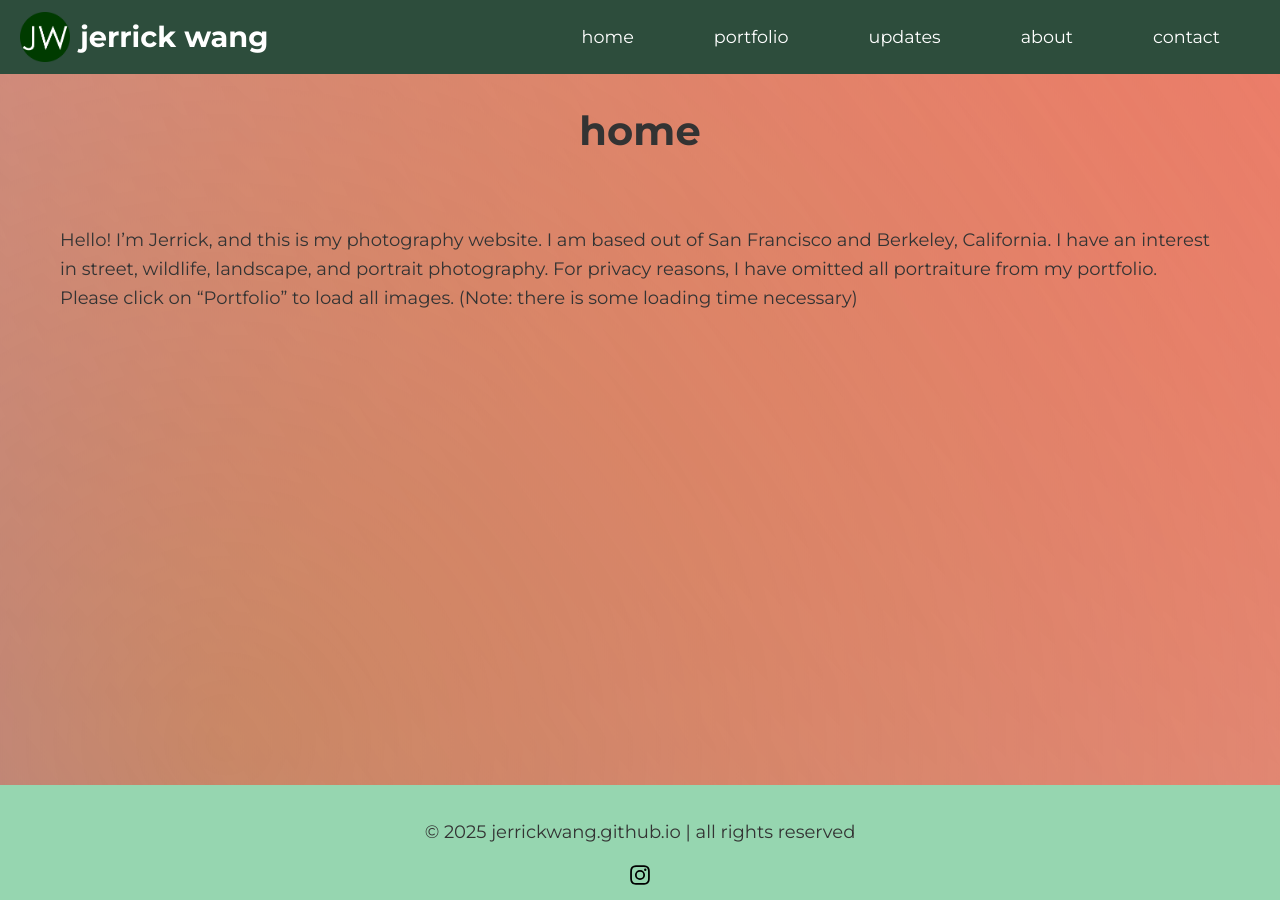
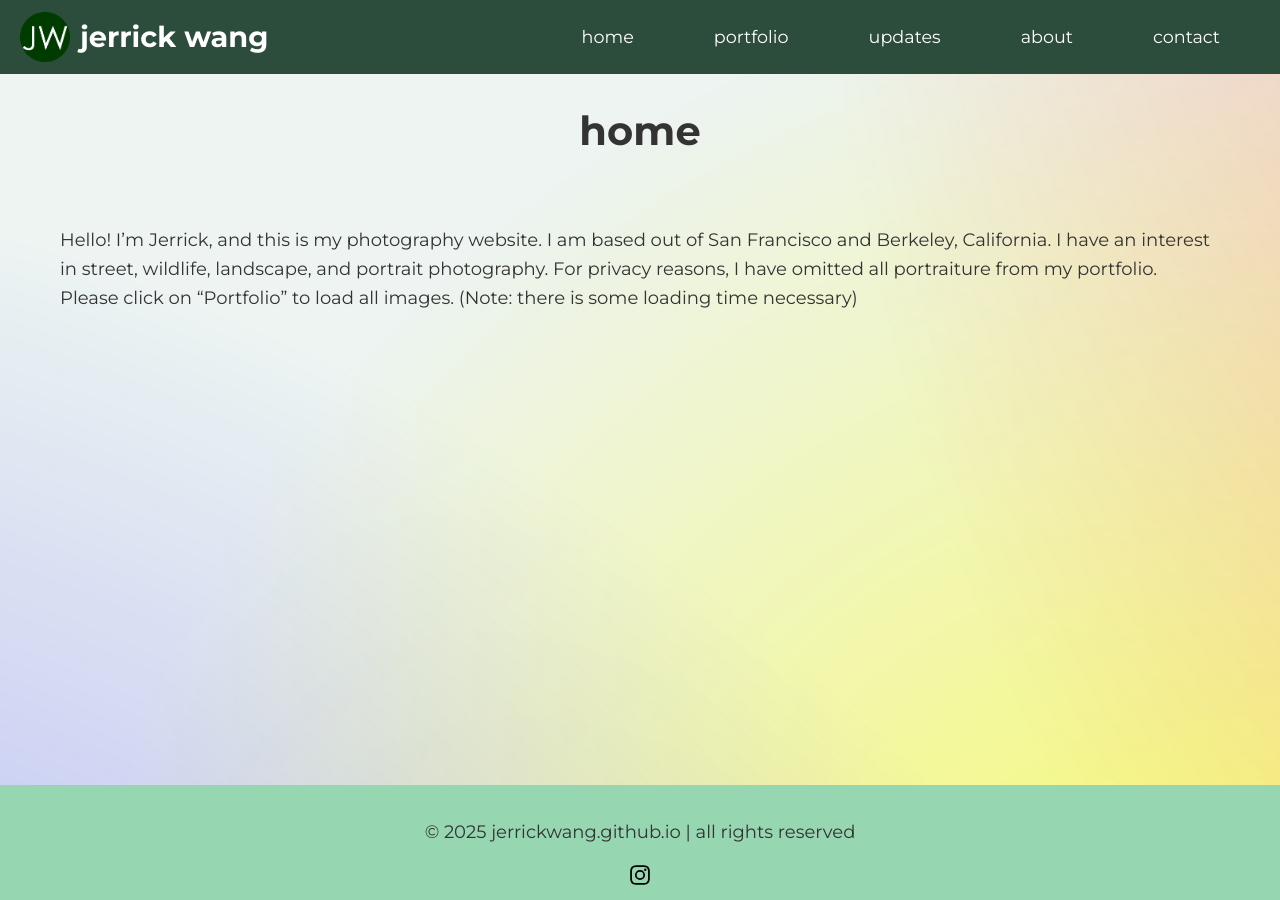
Before and after one commit to jerrickwang/jerrickwang.github.io, a Jekyll site: the page built from index.md, in a window 1280 px wide. Built offline with Jekyll 4.4.1, drawn with Linux system fonts in a browser that asks for light colours.

Commit message:
Update style.css

```diff
--- a/assets/css/style.css
+++ b/assets/css/style.css
@@ -24,17 +24,17 @@ body::before {
   width: 300%;
   height: 300%;
   background:
-    radial-gradient(circle at 100% 0%, rgba(255, 0, 0, 0.6), transparent 90%),
-    radial-gradient(circle at 0% 100%, rgba(0, 0, 255, 0.6), transparent 90%),
-    radial-gradient(circle at 50% 50%, rgba(255, 255, 0, 0.6), transparent 90%);
+    radial-gradient(circle at 100% 0%, rgba(255, 0, 0, 0.6), transparent 50%),
+    radial-gradient(circle at 0% 100%, rgba(0, 0, 255, 0.6), transparent 50%),
+    radial-gradient(circle at 50% 50%, rgba(255, 255, 0, 0.6), transparent 50%);
   filter: none;
   z-index: -1;
-  animation: ambient-move 10s ease-in-out infinite alternate;
+  animation: ambient-move 2s ease-in-out infinite alternate;
 }
 
 @keyframes ambient-move {
   from {
-    transform: translate(0, 0);
+    transform: translate(25%, 25%);
   }
   to {
     transform: translate(-25%, 25%);
```
